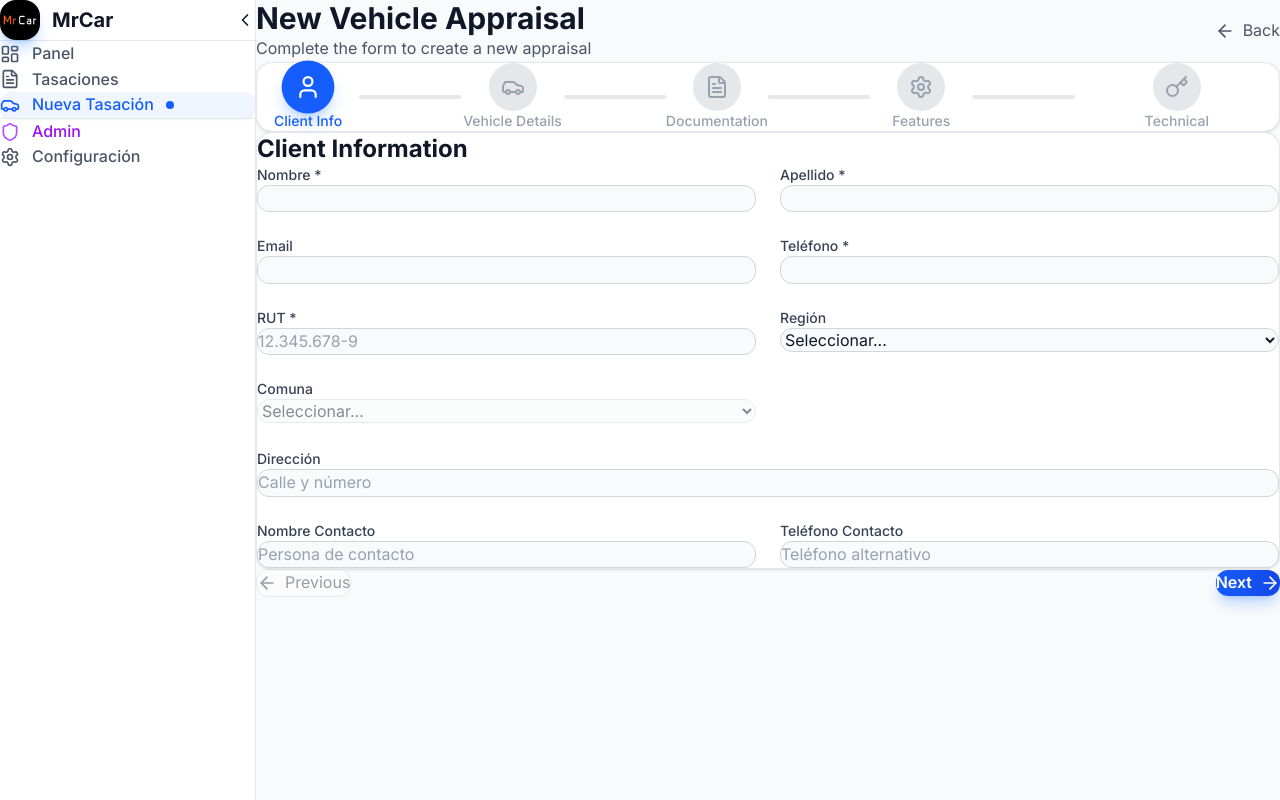
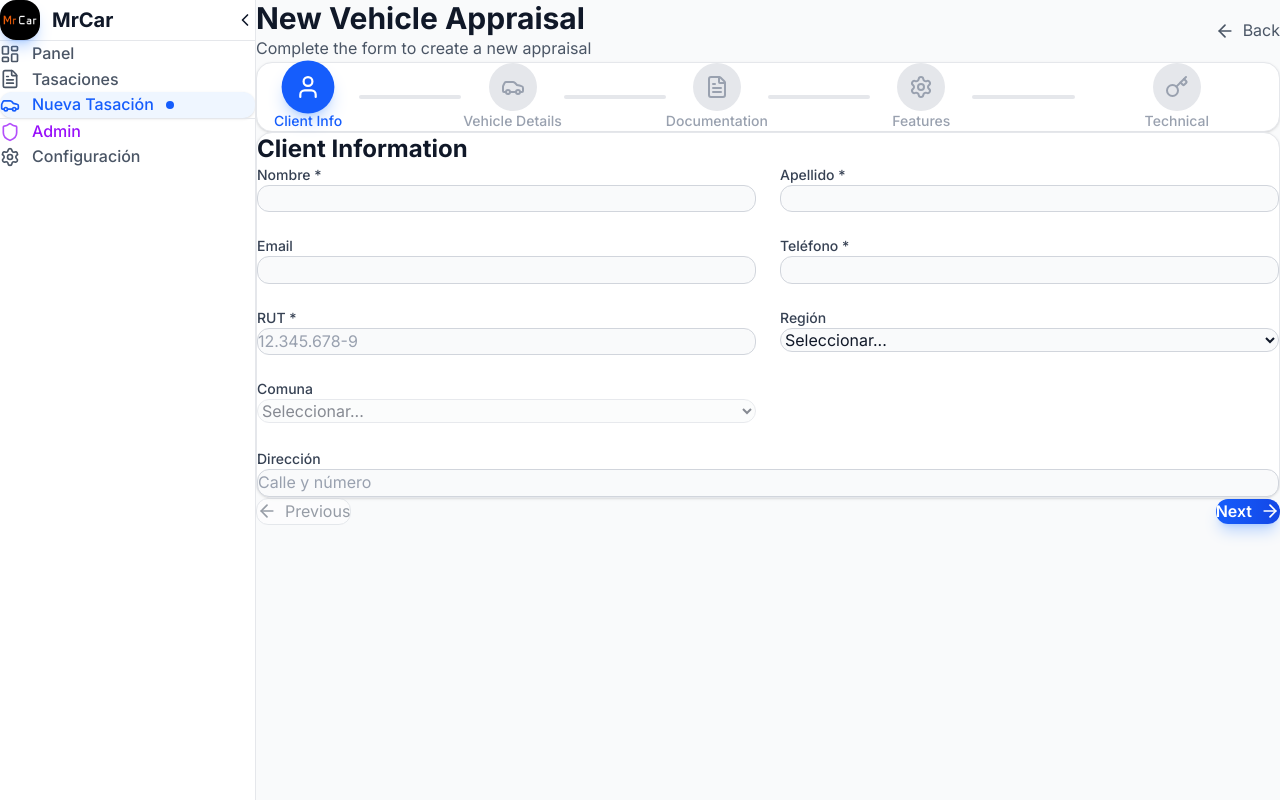
Before and after one commit to dryanez/mrcar, a Next.js app: page /dashboard/appraisals/new in a window 1280 px wide. Built offline with nearby package versions, Linux system fonts and the light colour scheme.

Commit message:
fix: remove duplicate contact name/phone fields

```diff
--- a/app/dashboard/appraisals/new/page.tsx
+++ b/app/dashboard/appraisals/new/page.tsx
@@ -384,18 +384,6 @@ export default function NewAppraisalPage() {
                                         error={errors.clientDireccion?.message}
                                     />
                                 </div>
-
-                                {/* NEW: Contact Info */}
-                                <FormInput
-                                    label="Nombre Contacto"
-                                    placeholder="Persona de contacto"
-                                    {...register('contactNombre')}
-                                />
-                                <FormInput
-                                    label="Teléfono Contacto"
-                                    placeholder="Teléfono alternativo"
-                                    {...register('contactTelefono')}
-                                />
                             </div>
                         </div>
                     )}
```
